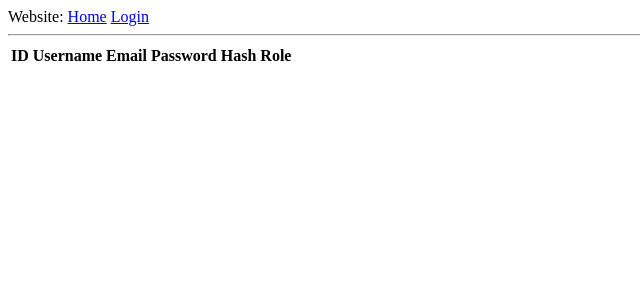
After one commit to esthermliu/design-brief-2020, a Flask app: page /database in a window 1280 px wide. The commit adds this page. Shown: the top 300 px of the page, without its empty margins (0-640 px from the left). Run offline with Flask 2, Linux system fonts and the light colour scheme; lists and menus that the app fills with data are empty.

Commit message:
Added roles

```diff
--- a/app/forms.py
+++ b/app/forms.py
@@ -1,5 +1,5 @@
 from flask_wtf import FlaskForm
-from wtforms import StringField, PasswordField, BooleanField, SubmitField
+from wtforms import StringField, PasswordField, BooleanField, SubmitField, SelectField
 from wtforms.validators import ValidationError, DataRequired, Email, EqualTo
 from app.models import User
 
@@ -15,6 +15,7 @@ class RegistrationForm(FlaskForm):
     password = PasswordField('Password', validators=[DataRequired()])
     password2 = PasswordField(
         'Repeat Password', validators=[DataRequired(), EqualTo('password')])
+    role = SelectField('Teacher or Student?', choices=[('Teacher', 'Teacher'),('Student','Student')])
     submit = SubmitField('Register')
 
     def validate_username(self, username):
--- a/app/routes.py
+++ b/app/routes.py
@@ -59,10 +59,27 @@ def register():
         return redirect(url_for('index'))
     form = RegistrationForm()
     if form.validate_on_submit():
-        user = User(username=form.username.data, email=form.email.data)
+        user = User(username=form.username.data, email=form.email.data, role=form.role.data)
         user.set_password(form.password.data)
         db.session.add(user)
         db.session.commit()
         flash('Congratulations, you are now a registered user!')
         return redirect(url_for('login'))
+    print("role", form.role)
+    print("label", form.role.label)
     return render_template('register.html', title='Register', form=form)
+
+@app.route('/user/<username>')
+@login_required
+def user(username):
+    user = User.query.filter_by(username=username).first_or_404()
+    posts = [
+        {'author': user, 'body': 'Test post #1'},
+        {'author': user, 'body': 'Test post #2'}
+    ]
+    return render_template('user.html', user=user, posts=posts)
+
+@app.route('/database')
+def database():
+    user_all = User.query.all()
+    return render_template('database.html', user_all=user_all)
--- a/app/templates/base.html
+++ b/app/templates/base.html
@@ -13,6 +13,7 @@
             {% if current_user.is_anonymous %}
             <a href="{{ url_for('login') }}">Login</a>
             {% else %}
+            <a href="{{ url_for('user', username=current_user.username) }}">Profile</a>
             <a href="{{ url_for('logout') }}">Logout</a>
             {% endif %}
         </div>
--- /dev/null
+++ b/app/templates/database.html
@@ -0,0 +1,23 @@
+{% extends "base.html" %}
+
+{% block content %}
+    <table>
+    <tr>
+        <th>ID</th>
+        <th>Username</th>
+        <th>Email</th>
+        <th>Password Hash</th>
+        <th>Role</th>
+    </tr>
+    {% for user in user_all %}
+        <tr>
+            <td>{{ user.id }}</td>
+            <td>{{ user.username }}</td>
+            <td>{{ user.email }}</td>
+            <td>{{ user.password_hash }}</td>
+            <td>{{ user.role }}</td>
+            <td>{{ user.posts.id }}</td>
+        </tr>
+    {% endfor %}
+    </table>
+{% endblock %}
--- a/app/templates/register.html
+++ b/app/templates/register.html
@@ -32,6 +32,10 @@
             <span style = "color: red;">[{{ error }}]</span>
             {% endfor %}
         </p>
+        <p>
+            {{ form.role.label }}<br>
+            {{ form.role }}<br>
+        </p>
         <p>{{ form.submit() }}</p>
     </form>
 {% endblock %}
```
Also changed, not shown: app/models.py (+8 -1 lines), app/templates/user.html (added, +15 -0 lines), migrations/versions/21130c2ebede_roles.py (added, +28 -0 lines), app.db.
